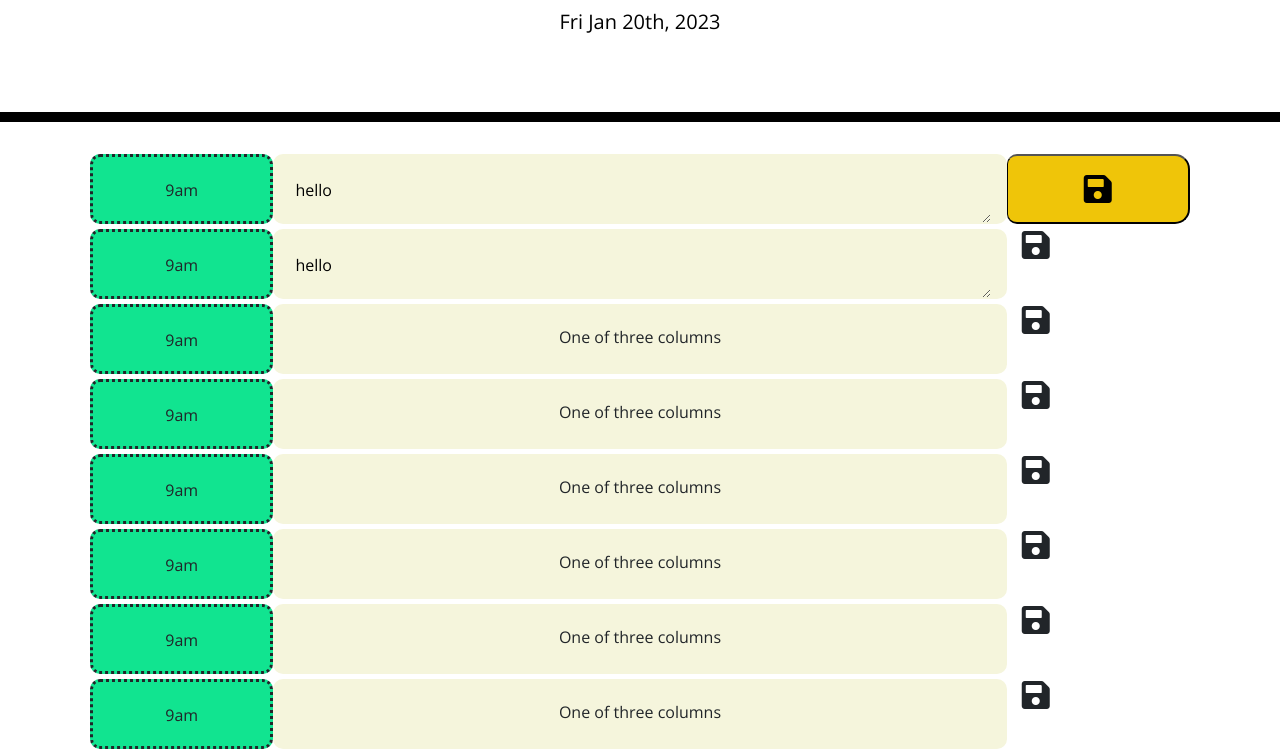
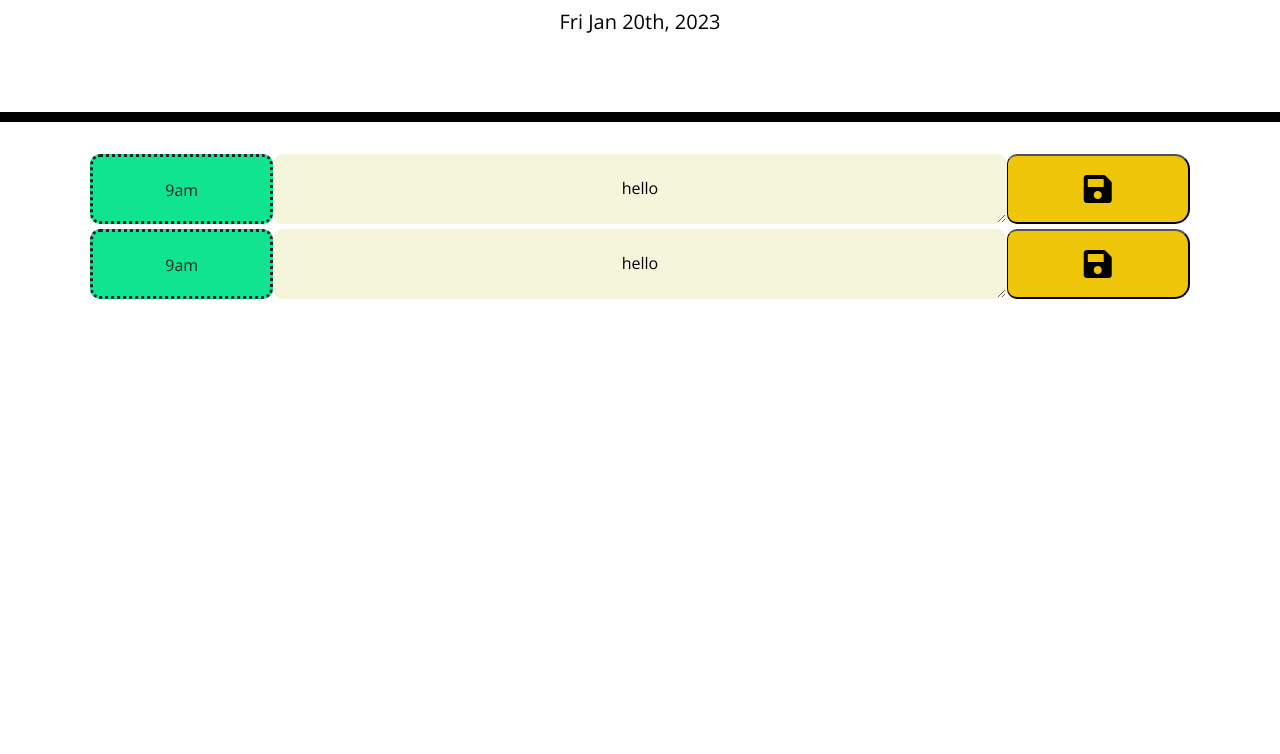
Before and after one commit to Lily1595/Workday-Calender, a plain HTML site: page index.html in a window 1280 px wide. Shown: the part 144-898 px from the top of the page. After the commit the page ends 800 px from the top, so only its background shows below. Drawn offline with nearby package versions, Linux system fonts and the light colour scheme.

Commit message:
added get current time function

```diff
--- a/index.html
+++ b/index.html
@@ -33,9 +33,7 @@
           <div class="time col-2 col-sm-2 col-md-2 col-lg-2 col-xl-2">
             9am
           </div>
-          <div class="text col-8 col-sm-8 col-md-8 col-lg-8 col-xl-8">
-            <textarea class="textarea"> hello </textarea>
-          </div>
+          <textarea class="textarea text col-8 col-sm-8 col-md-8 col-lg-8 col-xl-8"> hello </textarea>
           <button class="save saveBtn col-2 col-sm-2 col-md-2 col-lg-2 col-xl-2">
             <i class="fas fa-save fa-2x"></i>
           </button>
@@ -46,90 +44,10 @@
           <div class="time col-2 col-sm-2 col-md-2 col-lg-2 col-xl-2">
             9am
           </div>
-          <div class="text col-8 col-sm-8 col-md-8 col-lg-8 col-xl-8">
-            <textarea class="textarea"> hello </textarea>
-          </div>
-          <div class="save col-2 col-sm-2 col-md-2 col-lg-2 col-xl-2">
+            <textarea class="textarea text col-8 col-sm-8 col-md-8 col-lg-8 col-xl-8"> hello </textarea>
+            <button class="save saveBtn col-2 col-sm-2 col-md-2 col-lg-2 col-xl-2">
             <i class="fas fa-save fa-2x"></i>
-          </div>
-        </div>
-      </div>
-      <div class="container">
-        <div class="row">
-          <div class="time col-2 col-sm-2 col-md-2 col-lg-2 col-xl-2">
-            9am
-          </div>
-          <div class="text col-8 col-sm-8 col-md-8 col-lg-8 col-xl-8">
-            One of three columns
-          </div>
-          <div class="save col-2 col-sm-2 col-md-2 col-lg-2 col-xl-2">
-            <i class="fas fa-save fa-2x"></i>
-          </div>
-        </div>
-      </div>
-      <div class="container">
-        <div class="row">
-          <div class="time col-2 col-sm-2 col-md-2 col-lg-2 col-xl-2">
-            9am
-          </div>
-          <div class="text col-8 col-sm-8 col-md-8 col-lg-8 col-xl-8">
-            One of three columns
-          </div>
-          <div class="save col-2 col-sm-2 col-md-2 col-lg-2 col-xl-2">
-            <i class="fas fa-save fa-2x"></i>
-          </div>
-        </div>
-      </div>
-      <div class="container">
-        <div class="row">
-          <div class="time col-2 col-sm-2 col-md-2 col-lg-2 col-xl-2">
-            9am
-          </div>
-          <div class="text col-8 col-sm-8 col-md-8 col-lg-8 col-xl-8">
-            One of three columns
-          </div>
-          <div class="save col-2 col-sm-2 col-md-2 col-lg-2 col-xl-2">
-            <i class="fas fa-save fa-2x"></i>
-          </div>
-        </div>
-      </div>
-      <div class="container">
-        <div class="row">
-          <div class="time col-2 col-sm-2 col-md-2 col-lg-2 col-xl-2">
-            9am
-          </div>
-          <div class="text col-8 col-sm-8 col-md-8 col-lg-8 col-xl-8">
-            One of three columns
-          </div>
-          <div class="save col-2 col-sm-2 col-md-2 col-lg-2 col-xl-2">
-            <i class="fas fa-save fa-2x"></i>
-          </div>
-        </div>
-      </div>
-      <div class="container">
-        <div class="row">
-          <div class="time col-2 col-sm-2 col-md-2 col-lg-2 col-xl-2">
-            9am
-          </div>
-          <div class="text col-8 col-sm-8 col-md-8 col-lg-8 col-xl-8">
-            One of three columns
-          </div>
-          <div class="save col-2 col-sm-2 col-md-2 col-lg-2 col-xl-2">
-            <i class="fas fa-save fa-2x"></i>
-          </div>
-        </div>
-      </div>
-      <div class="container">
-        <div class="row">
-          <div class="time col-2 col-sm-2 col-md-2 col-lg-2 col-xl-2">
-            9am
-          </div>
-          <div class="text col-8 col-sm-8 col-md-8 col-lg-8 col-xl-8">
-            One of three columns
-          </div>
-          <div class="save col-2 col-sm-2 col-md-2 col-lg-2 col-xl-2">
-            <i class="fas fa-save fa-2x"></i>
-          </div>
+          </button>
         </div>
       </div>
 
--- a/script.js
+++ b/script.js
@@ -6,3 +6,11 @@ $(".saveBtn").on("click", function () {})
 
 //PSEUDOCODE:
 // when you click on the middle column
+
+
+//FUNCTION TO GET CURRENT TIME - this shows the hour in terms of which hour in 24 hour clock time, so 8pm is hour 20
+//function timeTracker() {
+let timeNow = moment().hour();
+//}
+//timeTracker();
+console.log(timeNow);
--- a/style.css
+++ b/style.css
@@ -35,7 +35,7 @@ body {
 .textarea {
   width: 100%;
   height: 100%;
-  background: transparent;
+  background-color: beige;
   border-color: transparent;
 }
 
```
